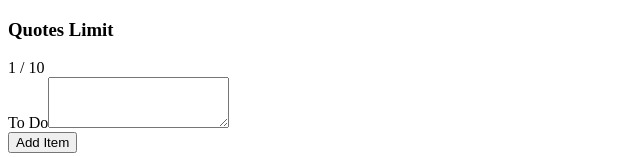
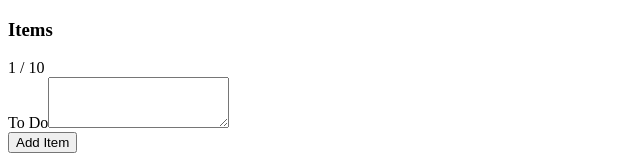
Before and after one commit to JJLadouceur/ToDo, a Vue app in the folder todo/: page / in a window 1280 px wide. Shown: the top 157 px of the page, without its empty margins (0-640 px from the left). Built offline with nearby package versions, Linux system fonts and the light colour scheme.

Commit message:
Typo on Header

```diff
--- a/todo/src/components/Header.vue
+++ b/todo/src/components/Header.vue
@@ -1,7 +1,7 @@
 <template>
     <div class="row">
         <div class="col-sm-12">
-            <h3>Quotes Limit</h3>
+            <h3>Items</h3>
             <div class="progress">
                 <div class="progress-bar" role="progressbar" aria-valuenow="60" aria-valuemin="0" aria-valuemax="100" :style="{width: (quoteCount / maxQuotes) * 100 + '%'}">
                     {{ itemCount }} / {{ maxItems }}
```
